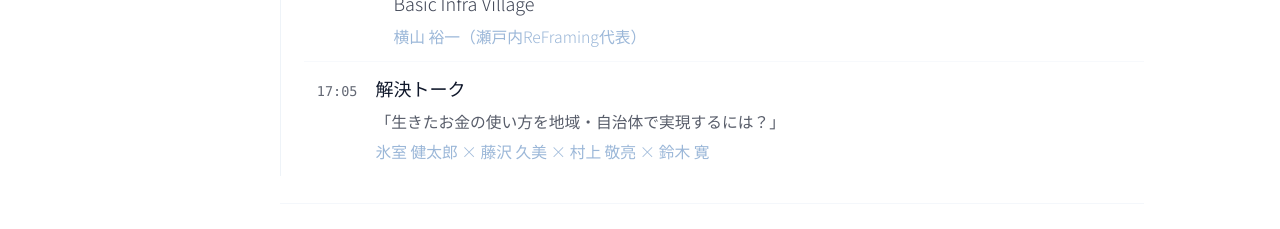
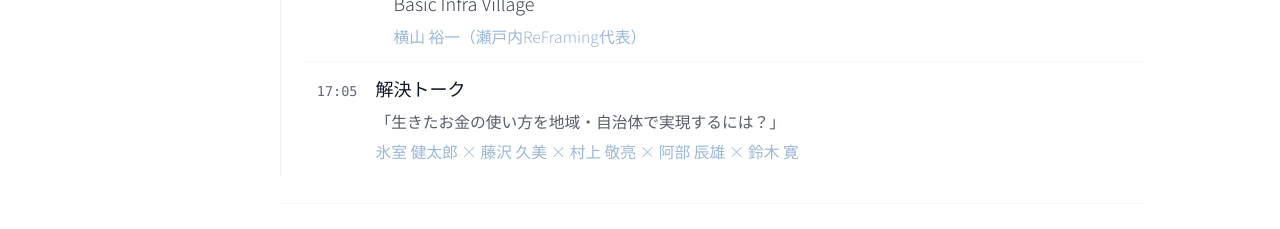
Before and after one commit to LaCall-Gagans-Studio/kaitoku-think-tank, a Next.js app: page / in a window 1280 px wide. Shown: the part 5740-5969 px from the top of the page. Built offline with nearby package versions, Linux system fonts and the light colour scheme.

Commit message:
feat: 生きたお金の解決トークに阿部辰雄を追加
第2部 17:05 解決トークの登壇者順を、村上と鈴木の間に阿部辰雄を入れて更新。

```diff
--- a/src/components/features/TimeTable.tsx
+++ b/src/components/features/TimeTable.tsx
@@ -125,7 +125,7 @@ const timetableData: SessionItem[] = [
         text: "解決トーク",
         desc: "「生きたお金の使い方を地域・自治体で実現するには？」",
         speakers:
-          "氷室 健太郎 × 藤沢 久美 × 村上 敬亮 × 鈴木 寛",
+          "氷室 健太郎 × 藤沢 久美 × 村上 敬亮 × 阿部 辰雄 × 鈴木 寛",
       },
     ],
   },
```
